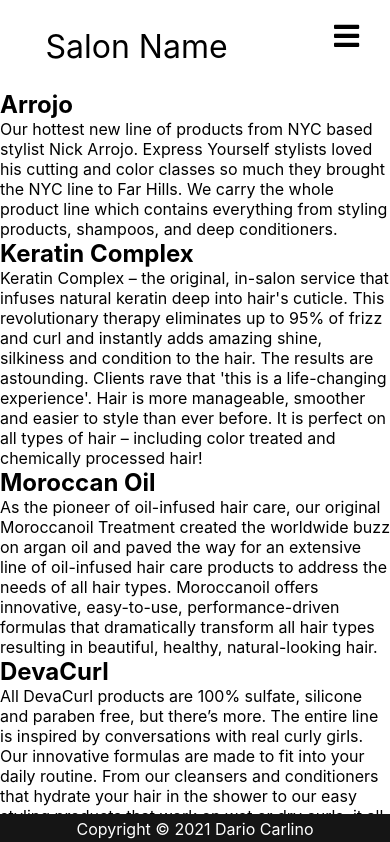
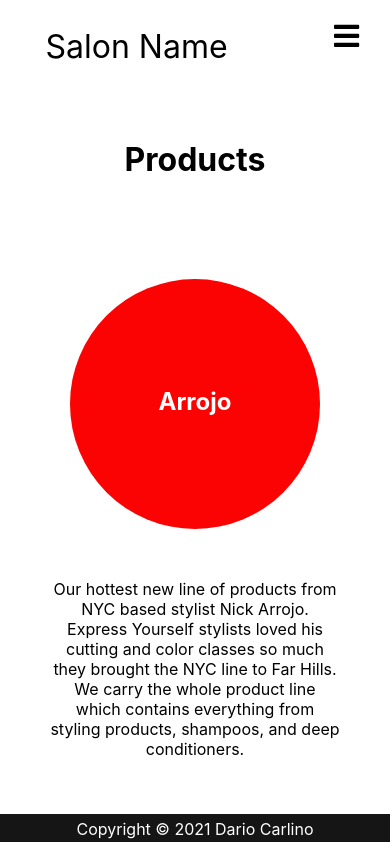
Before and after one commit to cloudymolecule/salon-template, a React (Create React App) app: page /products in a window 390 px wide. Shown: the top 842 px of the page. Built offline with nearby package versions, Linux system fonts and the light colour scheme.

Commit message:
Update products css

```diff
--- a/src/components/Products.js
+++ b/src/components/Products.js
@@ -6,15 +6,23 @@
 function Products() {
 
     const prods = ProductsSrc.map(p => {
-        return <div>
-            <h2 className='product-name'>{p.name}</h2>
+        return <li className='product'>
+            <div className='product-name' style={{backgroundColor: p.nameColor}}>
+                <h2 className='product-name-name' style={{color: p.fontColor}}>{p.name}</h2>
+            </div>
+
             <p className='product-desc'>{p.description}</p>
-        </div>
+        </li>
     })
 
     return (
         <>
-            {prods}
+            <h1 className='products-title'>Products</h1>
+            <div className='products-container'>
+                <ul className='products'>
+                    {prods}
+                </ul>
+            </div>
         </>
     )
 }
--- a/src/components/Services.js
+++ b/src/components/Services.js
@@ -12,10 +12,10 @@
             <br />
             <li className='service-list'>
                 {s.services.map(e => {
-                    return <ul className='service-list-item'>
+                    return <li className='service-list-item'>
                         <span className='service-list-item-service'>{e.service}</span>
                         <span className='service-list-item-price'>{e.price}</span>
-                    </ul>
+                    </li>
                 })}
             </li>
 
--- a/src/constants/ProductsSrc.js
+++ b/src/constants/ProductsSrc.js
@@ -1,42 +1,50 @@
 export const ProductsSrc = [
     {
         name: 'Arrojo',
-        nameColor: 'fff',
+        nameColor: '#fc0303',
+        fontColor: '#fff',
         description: 'Our hottest new line of products from NYC based stylist Nick Arrojo. Express Yourself stylists loved his cutting and color classes so much they brought the NYC line to Far Hills. We carry the whole product line which contains everything from styling products, shampoos, and deep conditioners.'
     },
     {
         name: 'Keratin Complex',
-        nameColor: 'fff',
+        nameColor: '#000',
+        fontColor: '#fff',
         description: "Keratin Complex – the original, in-salon service that infuses natural keratin deep into hair's cuticle. This revolutionary therapy eliminates up to 95% of frizz and curl and instantly adds amazing shine, silkiness and condition to the hair. The results are astounding. Clients rave that 'this is a life-changing experience'. Hair is more manageable, smoother and easier to style than ever before. It is perfect on all types of hair – including color treated and chemically processed hair!"
     },
     {
         name: 'Moroccan Oil',
-        nameColor: 'fff',
+        nameColor: '#03fcdf',
+        fontColor: '#fff',
         description: 'As the pioneer of oil-infused hair care, our original Moroccanoil Treatment created the worldwide buzz on argan oil and paved the way for an extensive line of oil-infused hair care products to address the needs of all hair types. Moroccanoil offers innovative, easy-to-use, performance-driven formulas that dramatically transform all hair types resulting in beautiful, healthy, natural-looking hair.'
     },
     {
         name: 'DevaCurl',
-        nameColor: 'fff',
+        nameColor: '#62ff00',
+        fontColor: '#fff',
         description: 'All DevaCurl products are 100% sulfate, silicone and paraben free, but there’s more. The entire line is inspired by conversations with real curly girls. Our innovative formulas are made to fit into your daily routine. From our cleansers and conditioners that hydrate your hair in the shower to our easy styling products that work on wet or dry curls, it all adds up to endless amazing hair days.'
     },
     {
         name: 'Organic Systems',
-        nameColor: 'fff',
+        nameColor: '#eee',
+        fontColor: '#62ff00',
         description: 'Contains some of the best natural ingredients to produce a gentle color which gives a superb result every time.  Antioxidants prevent and repair damage done to the body by these free radicals. Organic Color Systems includes the natural antioxidants certified organic orange (Citrus Dulcis) and grapefruit (Citrus Grandis), as well as vitamins C and E. The conditioning and moisturizing function is fulfilled by Hydrolyzed Wheat Protein, which also helps to strengthen hair.'
     },
     {
         name: 'Goldwell',
-        nameColor: 'fff',
+        nameColor: '#000',
+        fontColor: '#fff',
         description: 'We think stylist. So we know that only a stylist-exclusive brand that meets all your professional needs can help you reach your goals. A full portfolio for stunning results. Technical advances that streamline your work. Service concepts that make your clients happy.'
     },
     {
         name: 'Tocco Magico',
-        nameColor: 'fff',
+        nameColor: '#eee',
+        fontColor: '#000',
         description: 'Italian Organic Hair color and Hair treatment brand name TOCCO MAGICO has been introduced in UAE. Established in 1938 the company has been producing hair color and treatment product which takes care of all needs professional hair colorists and Stylists.'
     },
     {
         name: 'YonKa',
-        nameColor: 'fff',
+        nameColor: '#000',
+        fontColor: '#fff',
         description: 'Discover what French women have been using for over 50 years to fight wrinkles. A professional skincare line carried in spas worldwide, Yon-Ka features botanically-enriched creams, lotions and concentrates, all tailored to help meet every need from extremely sensitive skin to aging, sagging, acne, dehydration, hyperpigmentation, and even post-surgery skin. Long favored by celebrities and spa connoisseurs, YonKa continues to be featured in top magazines and newspapers and is the top choice for makeup sets of films and TV shows.'
     }
 ]
--- a/src/styles/Contact.css
+++ b/src/styles/Contact.css
@@ -6,7 +6,7 @@
     margin: auto;
     width: 80%;
     padding: 10px;
-    margin-bottom: 50px;
+    margin-bottom: 200px;
 }
 
 .contact-info {
--- a/src/styles/Products.css
+++ b/src/styles/Products.css
@@ -0,0 +1,46 @@
+.products-container {
+    margin-bottom:  200px;
+}
+
+.products {
+    display: grid;
+    grid-template-columns: 1fr 1fr;
+    gap: 100px;
+}
+
+.product {
+    padding: 50px;
+}
+
+.products-title {
+    text-align: center;
+    padding-top: 50px;
+    padding-bottom: 50px;
+}
+
+.product-name {
+    /* background-color: aqua; */
+    text-align: center;
+    width: 250px;
+    height: 250px;
+    border-radius: 50%;
+    margin-bottom: 50px;
+    margin-left: auto;
+    margin-right: auto;
+}
+
+.product-name-name {
+    padding-top: 43%;
+    padding-bottom: auto;
+}
+
+.product-desc {
+    text-align: center;
+}
+
+@media screen and (max-width: 960px) {
+    .products {
+        grid-template-columns: 1fr;
+    }
+
+}
--- a/src/styles/Services.css
+++ b/src/styles/Services.css
@@ -5,7 +5,7 @@
 }
 
 .services-container {
-    margin-bottom:  60px;
+    margin-bottom:  200px;
 }
 
 .services {
```
